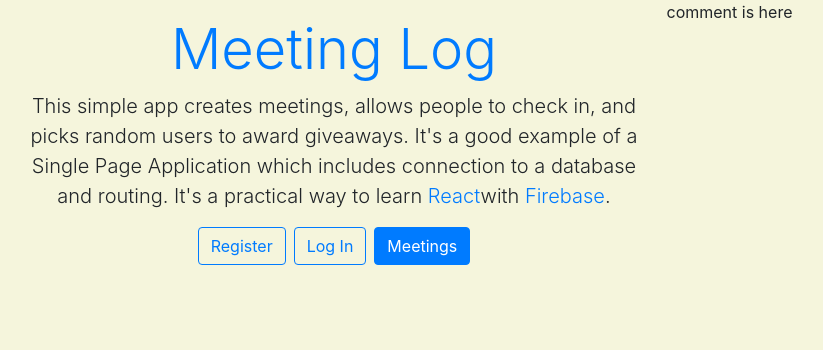
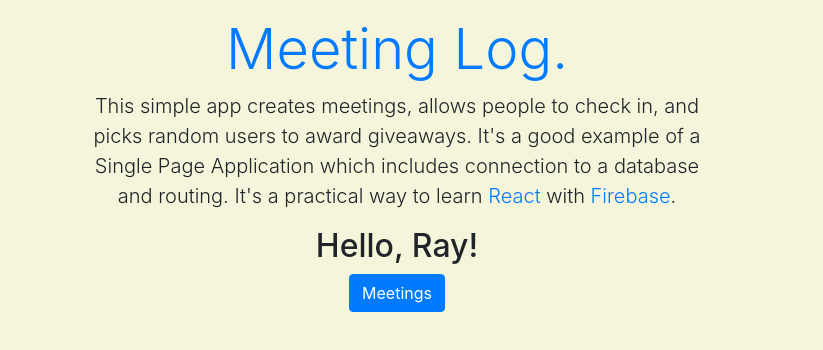
Before and after one commit to vzateychuk/myreact, a React (Create React App) app: page / in a window 1280 px wide. Shown: the top 350 px of the page, without its empty margins (243-1066 px from the left). Built offline with nearby package versions, Linux system fonts and the light colour scheme.

Commit message:
State initialization and transfer to component

```diff
--- a/src/App.js
+++ b/src/App.js
@@ -5,9 +5,17 @@ import './App.css';
 import Home from './Home'
 
 class App extends Component {
+
+  constructor() {
+    super();
+    this.state = {
+      user: 'Ray'
+    };
+  }
+
   render() {
     return (
-        <Home/>
+        <Home user={this.state.user}/>
     );
   }
 
--- a/src/Home.js
+++ b/src/Home.js
@@ -1,33 +1,48 @@
-import React from "react";
+import React , {Component} from "react";
 
-class Home extends React.Component {
+class Home extends Component {
+
     render() {
+        const {user} = this.props;
+
         return (
             <div className="container text-center">
             <div className="row justify-content-center">
               <div className="col-10 col-md-10 col-lg-8 col-xl-7">
                 <div className="display-4 text-primary mt-3 mb-2">
-                  Meeting Log
+                  Meeting Log.
                 </div>
                 <p className="lead">
                   This simple app creates meetings, allows people to check
                   in, and picks random users to award giveaways. It's a
                   good example of a Single Page Application which includes
                   connection to a database and routing. It's a practical
-                  way to learn <a href="https://reactjs.org/">React</a>
+                  way to learn <a href="https://reactjs.org/">React</a>{' '}
                   with <a href="https://firebase.google.com">Firebase</a>.
                 </p>
 
+                {user == null && (
+                    <span>
                         <a href="/register" className="btn btn-outline-primary mr-2">
                         Register
                         </a>
                         <a href="/login" className="btn btn-outline-primary mr-2">
                         Log In
                         </a>
+                    </span>
+                )}
+
+                {user && (
+                    <span>
+                       <h2>Hello, {user}!</h2>
                         <a href="/meetings" className="btn btn-primary">
                             Meetings
                         </a>
-              </div> {'comment is here'}
+                    </span>
+
+                )}
+
+              </div>
             </div>
           </div>
         )
--- a/src/index.js
+++ b/src/index.js
@@ -1,7 +1,9 @@
 import React from 'react';
 import ReactDOM from 'react-dom';
+
 import 'bootstrap/dist/css/bootstrap.css'
 import './index.css';
+
 import App from './App';
 import reportWebVitals from './reportWebVitals';
 
```
Lines whose indentation alone changed are shown as unchanged.
